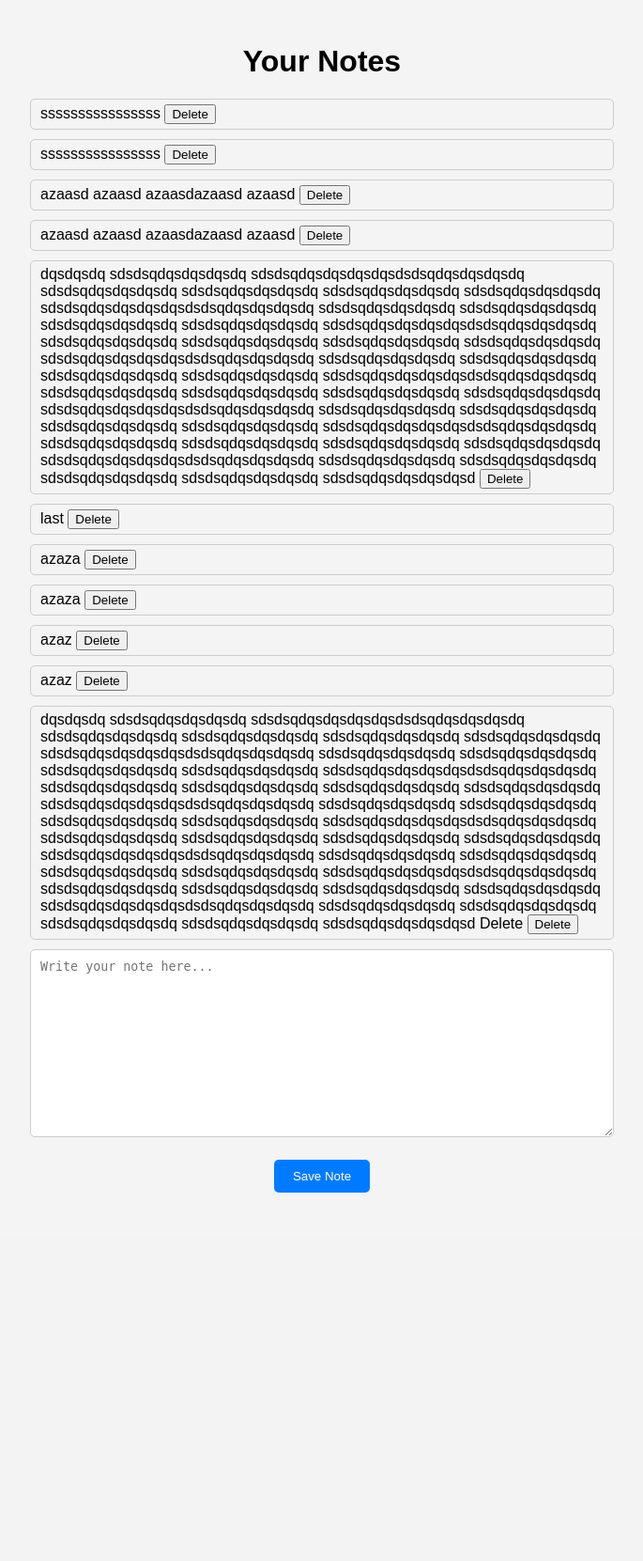
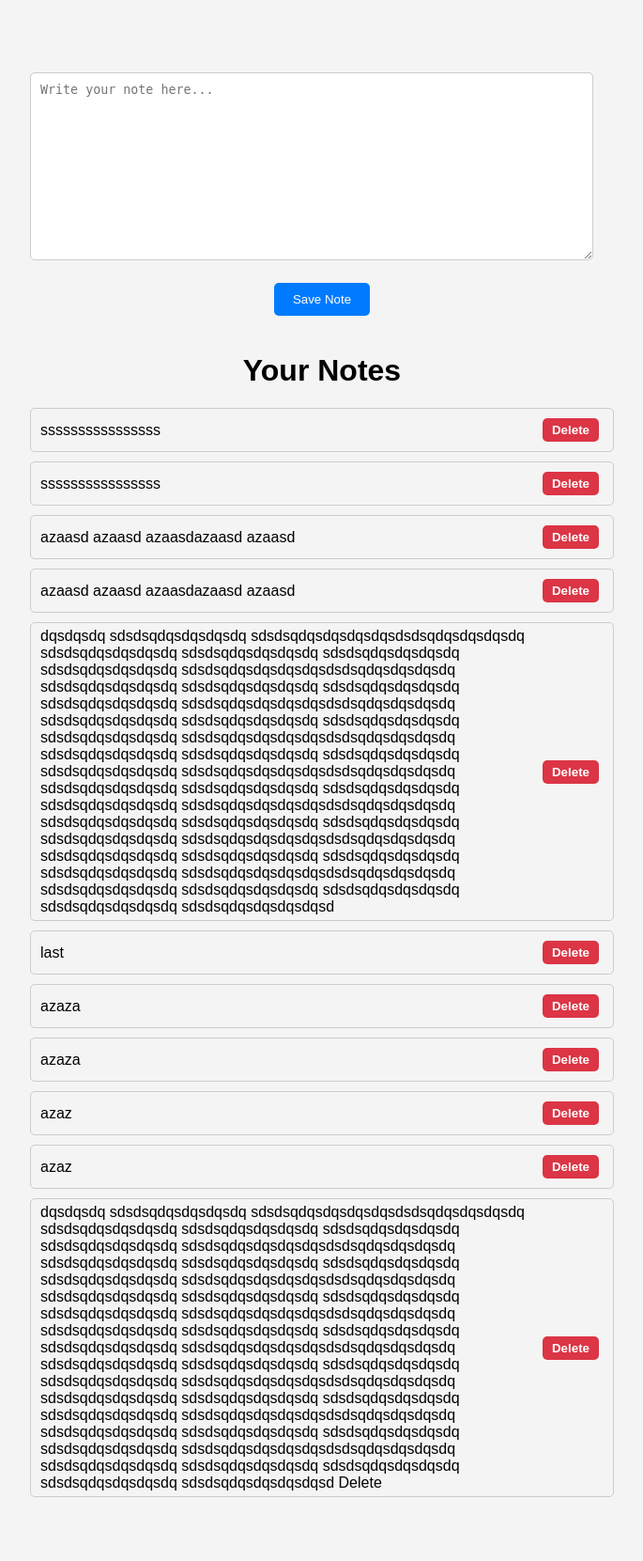
Before and after one commit to mazzinno/Note-Keeper, a Flask app: page /home in a window 1280 px wide. Shown: the part 61-1722 px from the top of the page at 94% size, without its empty margins (297-982 px from the left). Before the commit the page ends 1330 px from the top, so only its background shows below. Run offline with Flask 3, Linux system fonts and the light colour scheme; a user stored in the database is signed in.

Commit message:
version2

```diff
--- a/website/static/styles/note.css
+++ b/website/static/styles/note.css
@@ -1,5 +1,5 @@
 .note-container {
-    width: 100%;
+    width: 600px;
     height: 200px;
     padding: 10px;
     box-sizing: border-box;
@@ -28,22 +28,49 @@
 /* this is css for notes list */
 
 .notes-list {
-    padding-right: 20px; /* Add some padding to avoid content getting cut off by the scrollbar */
-    list-style-type: none; /* Remove default list styling */
-    margin: 0; /* Remove default margin */
-    padding: 0; /* Remove default padding */
+    padding-right: 20px;
+    list-style-type: none;
+    margin: 0;
+    padding: 0;
 }
 
+
 .notes-list li {
-    margin-bottom: 10px; /* Add margin between notes */
-    padding: 5px 10px; /* Add padding inside each note */
-    border: 1px solid #ccc; /* Add a border around each note */
-    border-radius: 5px; /* Add border radius for rounded corners */
+    margin-bottom: 10px;
+    padding: 5px 10px;
+    border: 1px solid #ccc;
+    border-radius: 5px;
     max-width: 600px;
+    min-width: 600px;
     word-break: break-word;
+    display: flex;
+    justify-content: space-between;
+    align-items: center;
+}
+
+.note-content {
+    flex: 1;
 }
 
 .notes-list li:hover {
-    background-color: #f0f0f0;
+    background-color: white;
     cursor: pointer;
+    max-height: none;
 }
+
+/* delete button  */
+
+.delete-button {
+    background-color: #dc3545;
+    color: white;
+    border: none;
+    padding: 5px 10px;
+    border-radius: 5px;
+    cursor: pointer;
+    font-weight: bold;
+    margin: 5px
+}
+
+.delete-button:hover {
+    background-color: #c82333;
+}
--- a/website/static/styles/styles.css
+++ b/website/static/styles/styles.css
@@ -62,6 +62,7 @@ body {
     border-radius: 5px;
     cursor: pointer;
     width: 100%;
+    font-weight: bold;
   }
   .submit-btn:hover {
     background-color: #0056b3;
--- a/website/templates/home.html
+++ b/website/templates/home.html
@@ -3,21 +3,25 @@
 {% block title %}Home{% endblock %}
 
 {% block content %}
-<div style="margin-top: 100px;">
-    <h1 style="text-align: center;">Your Notes</h1>
-    <ul class="notes-list">
-        {% for note in user.notes %}
-        <li>
-            {{ note.data }}
-            <button class="delete-btn" onclick="deleteNote({{ note.id }})">Delete</button>
-        </li>
-        {% endfor %}
-    </ul>
+<div style="margin-top: 130px; margin-bottom: 60px;">
     <form style="margin-bottom: 40px;" method="POST">
         <textarea class="note-container" name="note" id="note" placeholder="Write your note here..."></textarea>
         <div>
             <button class="notebtn" type="submit">Save Note</button>
         </div>
     </form>
+    <h1 style="text-align: center;">Your Notes</h1>
+    <ul class="notes-list">
+        {% for note in user.notes %}
+        <li>
+            <div class="note-content">
+                {{ note.data }}
+            </div>
+            <div>
+                <button class="delete-button" onclick="deleteNote({{ note.id }})">Delete</button>
+            </div>
+        </li>
+        {% endfor %}
+    </ul>
 </div>
 {% endblock %}
--- a/website/views.py
+++ b/website/views.py
@@ -41,5 +41,6 @@ def delete_note():
         if note.user_id == current_user.id:
             db.session.delete(note)
             db.session.commit()
+            flash('Note Deleted!', category='error')
 
     return jsonify({})
```
Also changed, not shown: instance/database.db.
